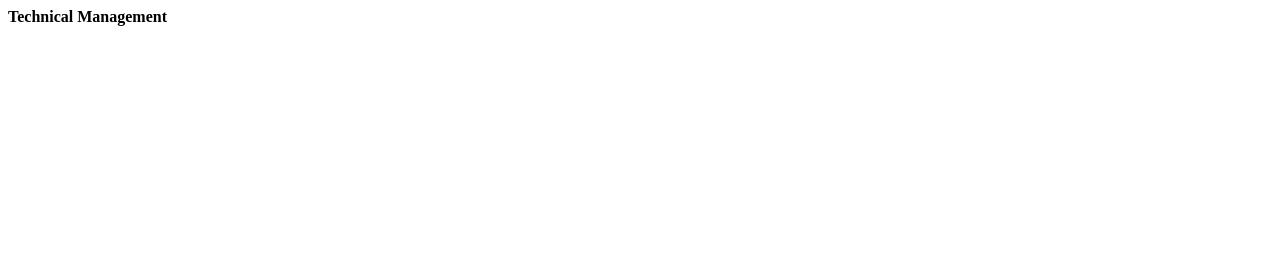
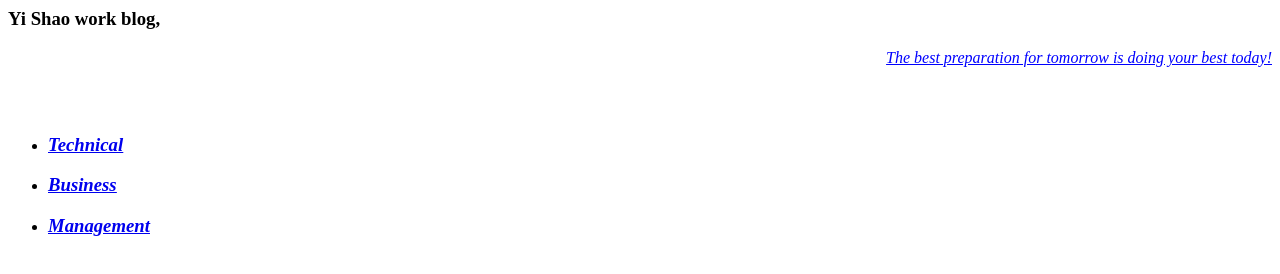
Before and after one commit to tumbleweed-shao/tumbleweed-shao.github.io, a plain HTML site: page index.html in a window 1280 px wide. Drawn offline with Linux system fonts and the light colour scheme.

Commit message:
Update index.html

```diff
--- a/index.html
+++ b/index.html
@@ -1,2 +1,14 @@
-<B>Technical</B>
-<B>Management</B>
+<h3>Yi Shao work blog,</h3>
+<p style="text-align: right;"><span style="text-align: right; color: #0000ff;"><em><span style="text-decoration: underline;">The best preparation for tomorrow is doing your best today!</span></em></span></p>
+<h2 style="text-align: right;">&nbsp;</h2>
+<ul>
+<li style="text-align: left;">
+<h3><a href="technial1"><em><u>Technical</u></em></a></h3>
+</li>
+<li style="text-align: left;">
+<h3><a href="technial1"><em><u>Business</u></em></a></h3>
+</li>
+<li style="text-align: left;">
+<h3><a href="technial1"><em><u>Management</u></em></a></h3>
+</li>
+</ul>
```
